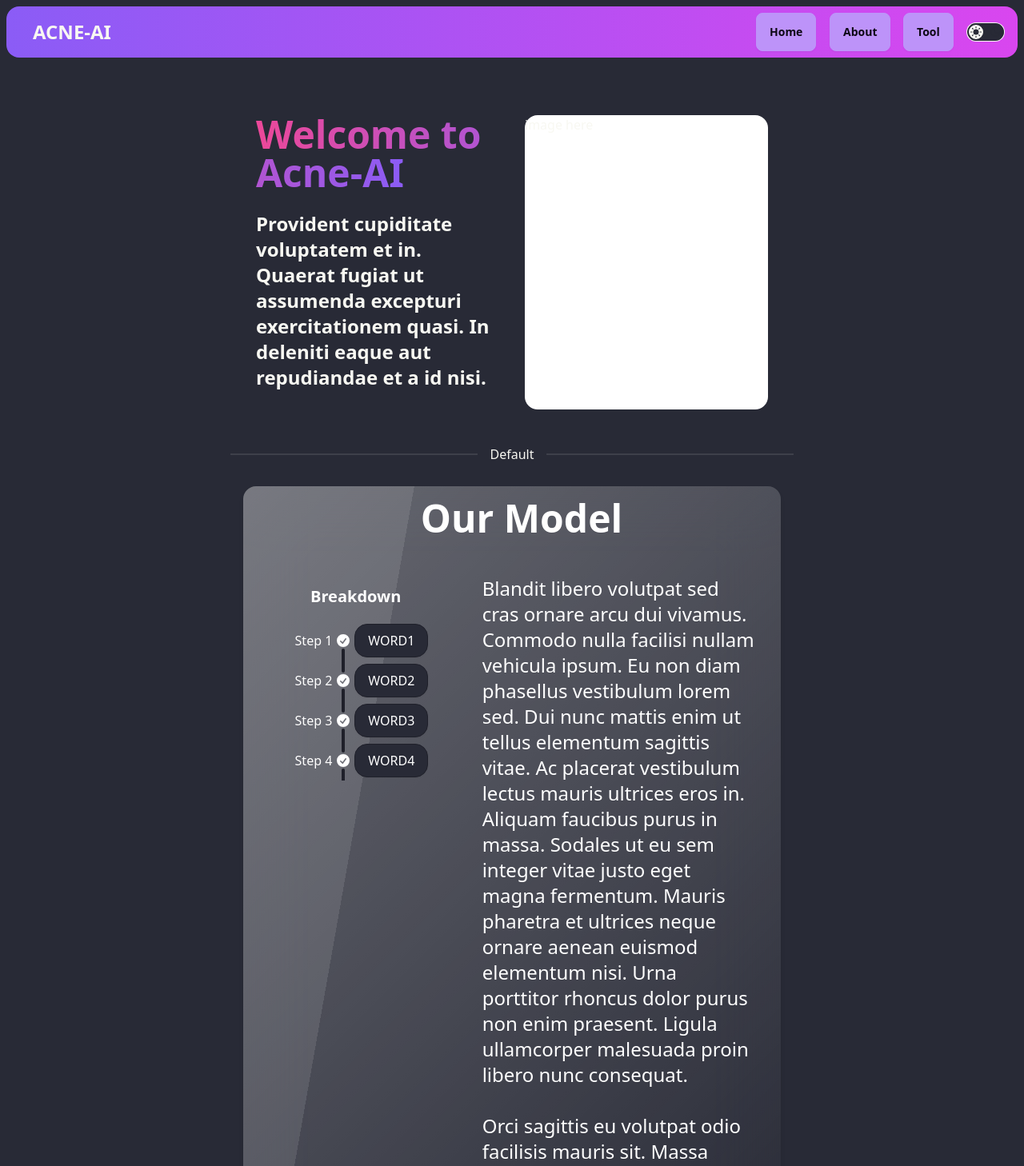
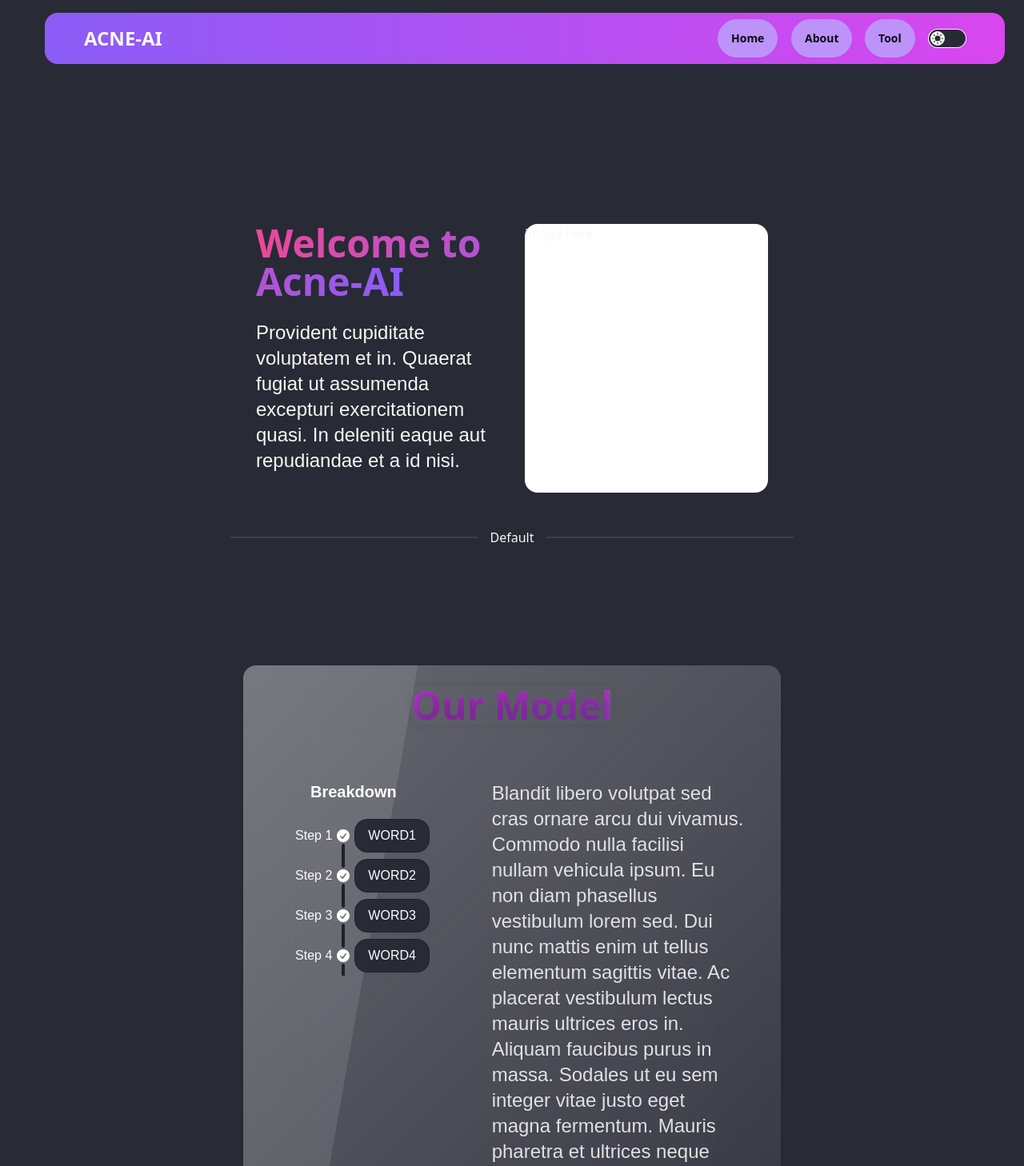
Before and after one commit to acne-ai/JSX-Frontend, a React app: page / in a window 1280 px wide. Shown: the top 1458 px of the page at 80% size. Built offline with nearby package versions, Linux system fonts and the light colour scheme.

Commit message:
styling changes

```diff
--- a/Client/App.jsx
+++ b/Client/App.jsx
@@ -11,7 +11,7 @@ const App = () => {
   return (
     <>
     {/* Rendering the Navbar always */}
-      <div className='pt-2 pr-2 pl-2'>
+      <div className='pt-2 pr-6 pl-6 px-8 m-2 mx-4'>
         <NavBar/>
       </div>
       {/* Body of App componenet is what is changing depending on the path ('/':home '/about': aboutpage, '/tool': tool page) */}
--- a/Client/Components/HomeContainer.jsx
+++ b/Client/Components/HomeContainer.jsx
@@ -7,7 +7,7 @@ const HomeContainer = () => {
   // dev branch comment
   // class="lg:pl-[19.5rem]"
   return (
-    <div class="lg:pl-[18rem]">
+    <div className="lg:pl-[18rem] home-container extra-padding">
       <div className="flex flex-col justify-center max-w-3xl mx-auto pt-10 xl:max-w-none xl:ml-0 xl:mr-[14rem] xl:pr-16">
         {/* HERO - invisible div (DIV 1) */}
         <div className="flex flex-row min-h-full bg-base-100 p-8 space-x-8">
@@ -16,7 +16,7 @@ const HomeContainer = () => {
               Welcome to Acne-AI
             </span>
             <div className="text-2xl font-bold max-w-2/3">
-              <p className="py-6">
+              <p className="py-6 font-oxygen">
                 Provident cupiditate voluptatem et in. Quaerat fugiat ut
                 assumenda excepturi exercitationem quasi. In deleniti eaque aut
                 repudiandae et a id nisi.
@@ -29,19 +29,19 @@ const HomeContainer = () => {
         <div className="divider">Default</div>
 
         {/* MAIN CARD BODY (DIV 2) */}
-        <div className="flex flex-row space-x-8 justify-center">
+        <div className="flex flex-row space-x-8 justify-center extra-padding">
           <div className="card glass flex-col space-x-4 justify-center text-white m-4 shadow-md">
             {/* card title div */}
             <div className="flex items-center justify-center p-4">
-              <h1 className="text-5xl ml-6 font-semibold">Our Model</h1>
+              <h1 className="text-5xl ml-6 font-semibold mt-3 blend">Our Model</h1>
             </div>
 
             {/* breakdown and explanation div */}
-            <div className="flex flex-row pb-8 space-x-8">
+            <div className="flex flex-row pb-8 space-x-8 font-oxygen be-container">
               {/* breakdown graphic and breakdown title div */}
               <div className="flex-col w-1/3 p-11 text-center ">
                 {/* breakdown title */}
-                <h2 className="text-xl ml-6 font-semibold">Breakdown</h2>
+                <h2 className="text-xl ml-6 font-semibold ">Breakdown</h2>
                 {/* breakdown graphic */}
                 <div className="flex justify-items-center mt-4">
                   <ul className="timeline timeline-vertical">
@@ -136,12 +136,12 @@ const HomeContainer = () => {
                 </div>
               </div>
               {/* TEXT NEXT TO BREAKDOWN GRAPHIC */}
-              <div className="flex-row w-2/3 p-8 text-wrap text-2xl">
-                <h3 className="">
+              <div className="flex-row w-2/3 p-8 text-wrap text-2xl bg-blend p-4">
+                <h3 className="font-oxygen p-3">
                 Blandit libero volutpat sed cras ornare arcu dui vivamus. Commodo nulla facilisi nullam vehicula ipsum. Eu non diam phasellus vestibulum lorem sed. Dui nunc mattis enim ut tellus elementum sagittis vitae. Ac placerat vestibulum lectus mauris ultrices eros in. Aliquam faucibus purus in massa. Sodales ut eu sem integer vitae justo eget magna fermentum. Mauris pharetra et ultrices neque ornare aenean euismod elementum nisi. Urna porttitor rhoncus dolor purus non enim praesent. Ligula ullamcorper malesuada proin libero nunc consequat.
                 </h3>
                 <br />
-                <h3 className="">
+                <h3 className="font-oxygen p-3">
                 Orci sagittis eu volutpat odio facilisis mauris sit. Massa vitae tortor condimentum lacinia quis vel. Nullam non nisi est sit amet facilisis magna.
                 </h3>
               </div>
@@ -152,11 +152,11 @@ const HomeContainer = () => {
         <div className="divider">Default</div>
 
         {/* GITHUB AND TOOL BUTTONM LINKS (DIV 3) */}
-        <div className="flex space-x-8 justify-center">
+        <div className="flex space-x-8 justify-center extra-padding">
           {/* TOOL */}
           <div className="card w-1/2 bg-primary text-primary-content">
             <div className="card-body">
-              <h2 className="card-title text-center">Check out our AI tool!</h2>
+              <h2 className="card-title text-center font-oxygen">Check out our AI tool!</h2>
               <p>
                 ITest test. Test test. Test test. Test test. Test test. Test
                 test. Test test. Test test. Test test. Test test. Test test.
@@ -176,7 +176,7 @@ const HomeContainer = () => {
           <div className="card w-1/2 bg-primary text-primary-content">
             <div className="card-body">
               <h2 className="card-title text-center">Check out our Github</h2>
-              <p>
+              <p className="font-oxygen">
                 Test test. Test test. Test test. Test test. Test test. Test
                 test. Test test. Test test. Test test. Test test. Test test.
                 Test test. Test test. Test test. Test test. Test test. Test
--- a/Client/Containers/NavBar.jsx
+++ b/Client/Containers/NavBar.jsx
@@ -10,7 +10,7 @@ const NavBar = () => {
 
 
   return (
-    <div className="backdrop-blur-sm bg-gradient-to-r from-violet-500 to-fuchsia-500 rounded-2xl navbar px-4">
+    <div className="backdrop-blur-sm bg-gradient-to-r from-violet-500 to-fuchsia-500 rounded-2xl navbar px-8 mx-4 bg-opacity-0.5">
       <div className="navbar-start">
         <a className="btn btn-ghost text-2xl ">ACNE-AI</a>
       </div>
@@ -18,23 +18,23 @@ const NavBar = () => {
       {/* moving text for news */}
       {/* <div className="navbar-center animate-infinite-scroll">Moving Words.</div> */}
 
-      <div className="navbar-end">
+      <div className="navbar-end mx-4">
         <div className="flex justify-center space-x-4">
           <button
-            className="btn btn-secondary backdrop-blur-xl"
+            className="btn btn-secondary backdrop-blur-xl rounded-full bg-opacity-0.75"
             onClick={() => navigate("/")}
           >
             Home
           </button>{" "}
           {/* dont think backdrop-blur-xl is doing anything*/}
           <button
-            className="btn btn-secondary backdrop-blur-xl"
+            className="btn btn-secondary backdrop-blur-xl rounded-full bg-opacity-0.75"
             onClick={() => navigate("/about")}
           >
             About
           </button>
           <button
-            className="btn btn-secondary backdrop-blur-xl"
+            className="btn btn-secondary backdrop-blur-xl rounded-full bg-opacity-0.75"
             onClick={() => navigate("/tool")}
           >
             Tool
--- a/Client/Styles/input.css
+++ b/Client/Styles/input.css
@@ -1,3 +1,80 @@
 @tailwind base;
 @tailwind components;
 @tailwind utilities;
+
+@import url('https://fonts.googleapis.com/css2?family=Quicksand:wght@300..700&display=swap');
+
+.navbar {
+    position: relative;
+  }
+
+.home-container {
+padding-top: 5%;
+padding-bottom: 5%;
+}
+
+.font-oxygen {
+font-family: 'Oxygen', sans-serif;
+font-weight: 300;
+}
+
+
+.btn:hover{
+opacity:0.7;
+}
+
+.blend{
+    mix-blend-mode: multiply;
+    opacity: 0.9;
+    position: relative;
+    color: transparent;
+    background-image: url(../assets/image/fluid_gradient_1.svg);
+    background-size: cover;
+    background-repeat: no-repeat;
+    -webkit-background-clip: text;
+    background-clip: text;
+    margin: 10px;
+    box-shadow: 0 0 10px 0 rgba(0, 0, 0, 0.1);
+}
+.be-container{
+    position: relative;
+}
+.bg-blend{
+    color: #e2e2e2;
+    position: relative;
+}
+.bg-blend::before{
+    content:'';
+    position: absolute;
+    top: 0;
+    left: 0;
+    width: 100%;
+    height:auto;
+    background-image: url(../assets/image/fluid_gradient_1.svg);
+    background-size: cover;
+    background-repeat: no-repeat;
+    mix-blend-mode: multiply;
+    opacity: 0.2;
+    border-radius: 10px;
+}
+.extra-padding{
+    padding-top: 15vh;
+    padding-bottom: 12vh!important;
+}
+
+/* .our-model-container::before{
+    content:'';
+    position: absolute;
+    top: 0;
+    left: 0;
+    height: 100%;
+    width: 100%;
+    background-image: url(../assets/image/fluid_gradient_1.svg);
+    background-size: cover;
+    background-repeat: no-repeat;
+    padding-top: 5%;
+    padding-bottom: 5%;
+    mix-blend-mode: multiply;
+    opacity: 0.9;
+    border-radius: 10px;
+} */
--- a/Client/Styles/output.css
+++ b/Client/Styles/output.css
@@ -2218,6 +2218,11 @@ input.tab:checked + .tab-content,
   margin: 1rem;
 }
 
+.mx-4 {
+  margin-left: 1rem;
+  margin-right: 1rem;
+}
+
 .mx-auto {
   margin-left: auto;
   margin-right: auto;
@@ -2238,6 +2243,10 @@ input.tab:checked + .tab-content,
 
 .mt-12 {
   margin-top: 3rem;
+}
+
+.mt-3 {
+  margin-top: 0.75rem;
 }
 
 .mt-4 {
@@ -2407,6 +2416,10 @@ input.tab:checked + .tab-content,
   border-radius: 1rem;
 }
 
+.rounded-full {
+  border-radius: 9999px;
+}
+
 .rounded-lg {
   border-radius: 0.5rem;
 }
@@ -2512,6 +2525,10 @@ input.tab:checked + .tab-content,
 .bg-zinc-100 {
   --tw-bg-opacity: 1;
   background-color: rgb(244 244 245 / var(--tw-bg-opacity));
+}
+
+.bg-opacity-0 {
+  --tw-bg-opacity: 0;
 }
 
 .bg-gradient-to-r {
@@ -2583,6 +2600,10 @@ input.tab:checked + .tab-content,
   padding: 0.5rem;
 }
 
+.p-3 {
+  padding: 0.75rem;
+}
+
 .p-4 {
   padding: 1rem;
 }
@@ -2611,6 +2632,11 @@ input.tab:checked + .tab-content,
   padding-right: 1.25rem;
 }
 
+.px-8 {
+  padding-left: 2rem;
+  padding-right: 2rem;
+}
+
 .py-10 {
   padding-top: 2.5rem;
   padding-bottom: 2.5rem;
@@ -2635,12 +2661,12 @@ input.tab:checked + .tab-content,
   padding-bottom: 2rem;
 }
 
-.pl-2 {
-  padding-left: 0.5rem;
-}
-
-.pr-2 {
-  padding-right: 0.5rem;
+.pl-6 {
+  padding-left: 1.5rem;
+}
+
+.pr-6 {
+  padding-right: 1.5rem;
 }
 
 .pt-10 {
@@ -2793,6 +2819,84 @@ input.tab:checked + .tab-content,
   transition-timing-function: cubic-bezier(0.4, 0, 0.2, 1);
 }
 
+.navbar {
+  position: relative;
+}
+
+.home-container {
+  padding-top: 5%;
+  padding-bottom: 5%;
+}
+
+.font-oxygen {
+  font-family: 'Oxygen', sans-serif;
+  font-weight: 300;
+}
+
+.btn:hover{
+  opacity:0.7;
+}
+
+.blend{
+  mix-blend-mode: multiply;
+  opacity: 0.9;
+  position: relative;
+  color: transparent;
+  background-image: url(../assets/image/fluid_gradient_1.svg);
+  background-size: cover;
+  background-repeat: no-repeat;
+  -webkit-background-clip: text;
+  background-clip: text;
+  margin: 10px;
+  box-shadow: 0 0 10px 0 rgba(0, 0, 0, 0.1);
+}
+
+.be-container{
+  position: relative;
+}
+
+.bg-blend{
+  color: #e2e2e2;
+  position: relative;
+}
+
+.bg-blend::before{
+  content:'';
+  position: absolute;
+  top: 0;
+  left: 0;
+  width: 100%;
+  height:auto;
+  background-image: url(../assets/image/fluid_gradient_1.svg);
+  background-size: cover;
+  background-repeat: no-repeat;
+  mix-blend-mode: multiply;
+  opacity: 0.2;
+  border-radius: 10px;
+}
+
+.extra-padding{
+  padding-top: 15vh;
+  padding-bottom: 12vh!important;
+}
+
+/* .our-model-container::before{
+    content:'';
+    position: absolute;
+    top: 0;
+    left: 0;
+    height: 100%;
+    width: 100%;
+    background-image: url(../assets/image/fluid_gradient_1.svg);
+    background-size: cover;
+    background-repeat: no-repeat;
+    padding-top: 5%;
+    padding-bottom: 5%;
+    mix-blend-mode: multiply;
+    opacity: 0.9;
+    border-radius: 10px;
+} */
+
 .before\:absolute::before {
   content: var(--tw-content);
   position: absolute;
```
Also changed, not shown: Client/assets/image/fluid_gradient_1.svg (added).
